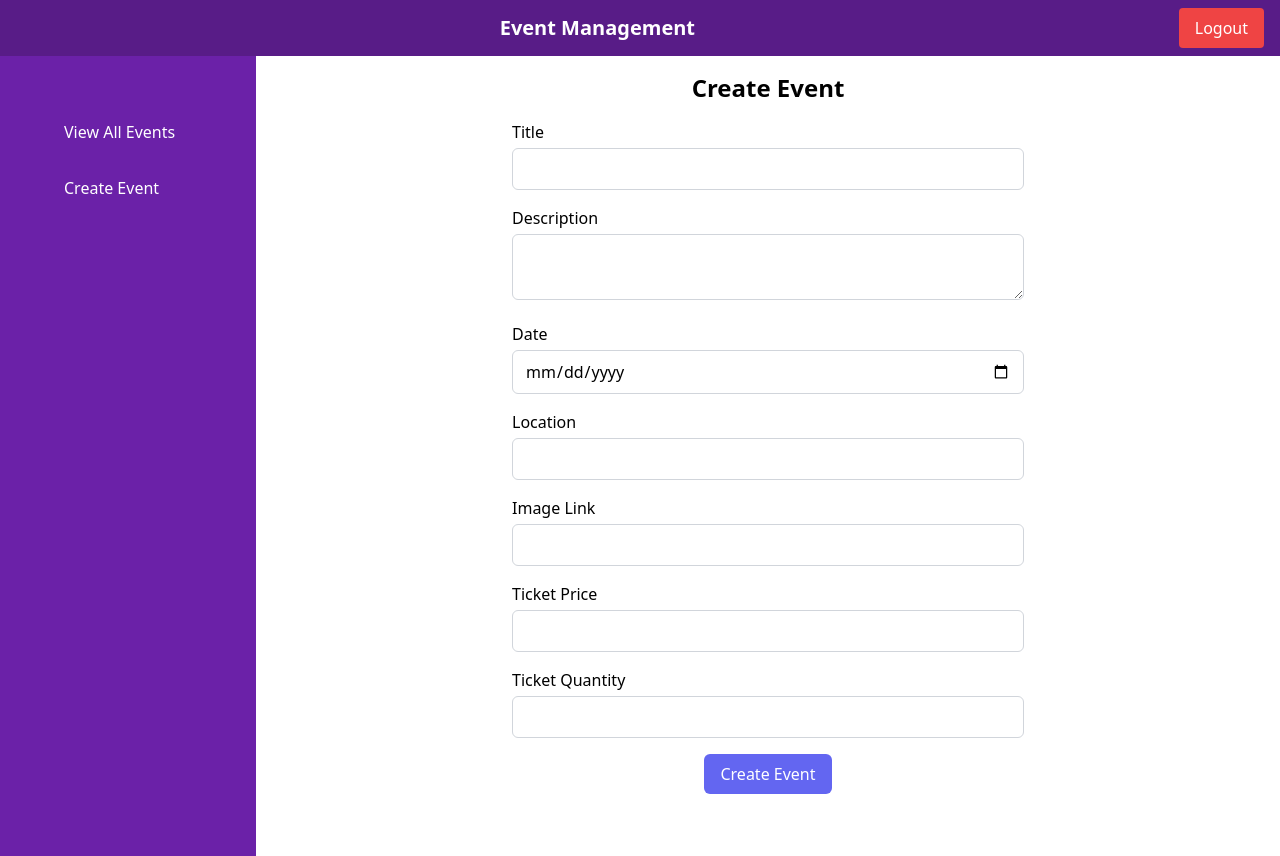
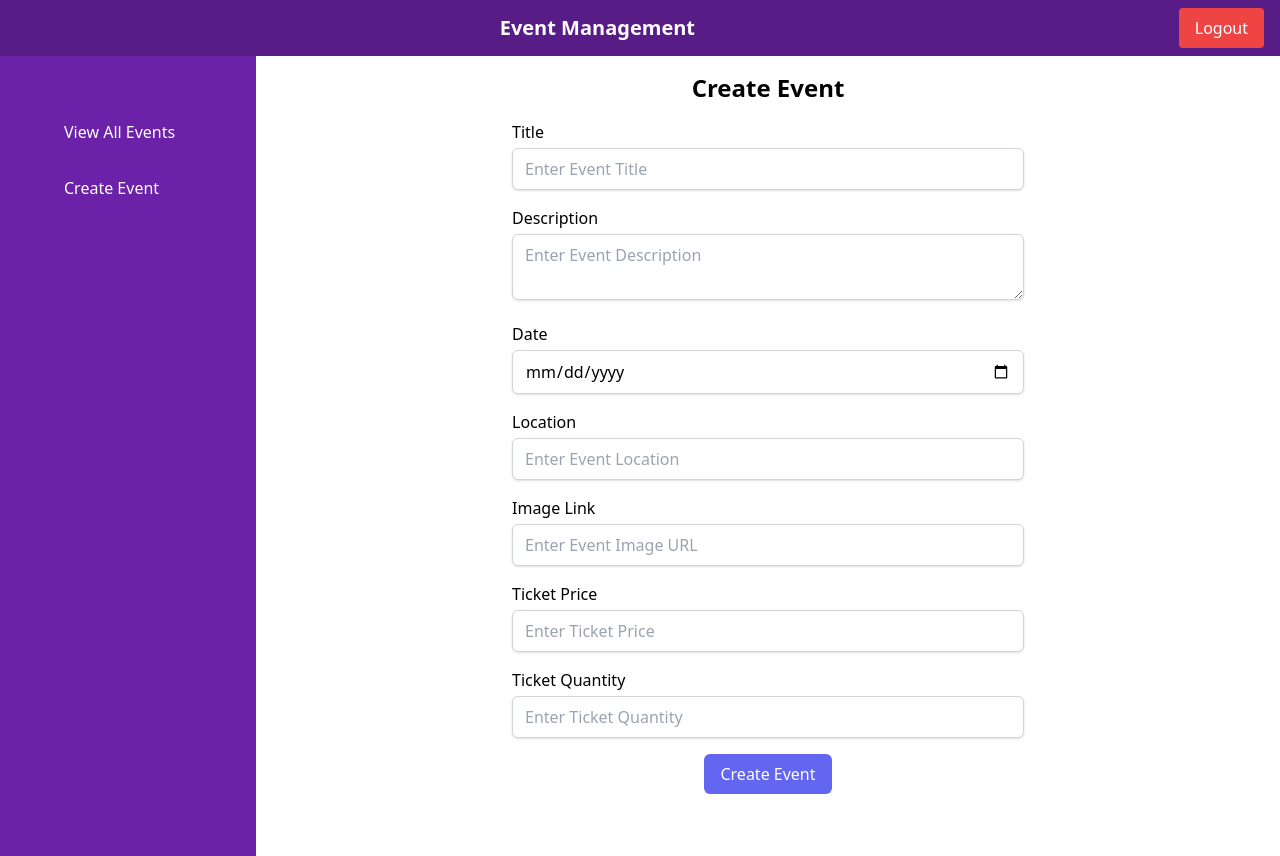
Before and after one commit to saurabhnative/eventmanagementfrontend, a Next.js app: page /events/create in a window 1280 px wide. Built offline with nearby package versions, Linux system fonts and the light colour scheme; no server answers.

Commit message:
Minor changes

```diff
--- a/src/components/events/eventCard.js
+++ b/src/components/events/eventCard.js
@@ -33,7 +33,6 @@ const EventCard = ({ event, source }) => {
       // Redirect or display a success message
       toast.success('Event registration successful!');
     } catch (error) {
-      console.error('Error updating event:', error);
       toast.error('Event registration failed. Please try again.');
     }
   };
@@ -56,10 +55,10 @@ const EventCard = ({ event, source }) => {
     }
   }
   return (
-    <div className="bg-white shadow-md rounded-lg p-4 flex">
+    <div className="bg-white shadow-md border-b border border-gray-200 rounded-lg p-4 flex">
       <div className="flex items-center">
         <img
-          className="w-50 h-40 object-cover rounded"
+          className="w-80 h-76 object-cover rounded"
           src={imageURL}
           alt={title}
         />
--- a/src/components/events/eventCreate.js
+++ b/src/components/events/eventCreate.js
@@ -44,8 +44,9 @@ const EventForm = () => {
             id="title"
             value={title}
             onChange={(e) => setTitle(e.target.value)}
-            className="w-full border border-gray-300 rounded-md py-2 px-3 focus:outline-none focus:border-indigo-500"
+            className="w-full border border-gray-300 rounded-md py-2 px-3 focus:outline-none focus:border-purple-500 shadow"
             required
+            placeholder="Enter Event Title"
           />
         </div>
         <div className="mb-4">
@@ -56,8 +57,9 @@ const EventForm = () => {
             id="description"
             value={description}
             onChange={(e) => setDescription(e.target.value)}
-            className="w-full border border-gray-300 rounded-md py-2 px-3 focus:outline-none focus:border-indigo-500"
+            className="w-full border border-gray-300 rounded-md py-2 px-3 focus:outline-none focus:border-purple-500 shadow"
             required
+            placeholder="Enter Event Description"
           ></textarea>
         </div>
         <div className="mb-4">
@@ -69,7 +71,7 @@ const EventForm = () => {
             id="date"
             value={date}
             onChange={(e) => setDate(e.target.value)}
-            className="w-full border border-gray-300 rounded-md py-2 px-3 focus:outline-none focus:border-indigo-500"
+            className="w-full border border-gray-300 rounded-md py-2 px-3 focus:outline-none focus:border-purple-500 shadow"
             required
           />
         </div>
@@ -82,8 +84,9 @@ const EventForm = () => {
             id="location"
             value={location}
             onChange={(e) => setLocation(e.target.value)}
-            className="w-full border border-gray-300 rounded-md py-2 px-3 focus:outline-none focus:border-indigo-500"
+            className="w-full border border-gray-300 rounded-md py-2 px-3 focus:outline-none focus:border-purple-500 shadow"
             required
+            placeholder="Enter Event Location"
           />
         </div>
         <div className="mb-4">
@@ -95,8 +98,9 @@ const EventForm = () => {
             id="imageURL"
             value={imageURL}
             onChange={(e) => setImageURL(e.target.value)}
-            className="w-full border border-gray-300 rounded-md py-2 px-3 focus:outline-none focus:border-indigo-500"
+            className="w-full border border-gray-300 rounded-md py-2 px-3 focus:outline-none focus:border-purple-500 shadow"
             required
+            placeholder="Enter Event Image URL"
           />
         </div>
         <div className="mb-4">
@@ -108,8 +112,9 @@ const EventForm = () => {
             id="ticketPrice"
             value={ticketPrice}
             onChange={(e) => setTicketPrice(e.target.value)}
-            className="w-full border border-gray-300 rounded-md py-2 px-3 focus:outline-none focus:border-indigo-500"
+            className="w-full border border-gray-300 rounded-md py-2 px-3 focus:outline-none focus:border-purple-500 shadow"
             required
+            placeholder="Enter Ticket Price"
           />
         </div>
         <div className="mb-4">
@@ -121,8 +126,9 @@ const EventForm = () => {
             id="ticketQuantity"
             value={ticketQuantity}
             onChange={(e) => setTicketQuantity(e.target.value)}
-            className="w-full border border-gray-300 rounded-md py-2 px-3 focus:outline-none focus:border-indigo-500"
+            className="w-full border border-gray-300 rounded-md py-2 px-3 focus:outline-none focus:border-purple-500 shadow"
             required
+            placeholder="Enter Ticket Quantity"
           />
         </div>
         <div className="flex justify-center">
```
